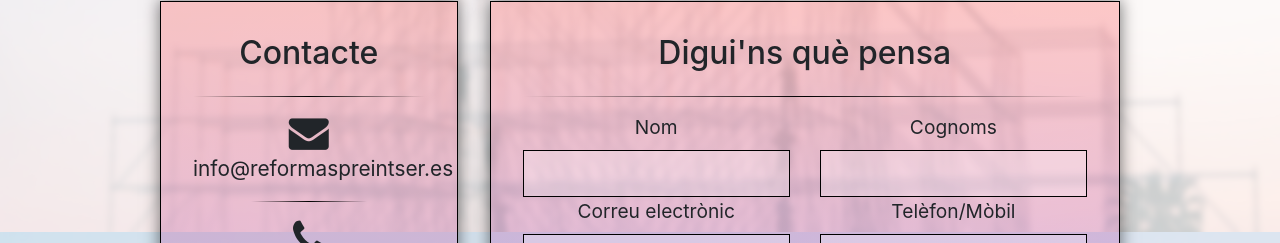
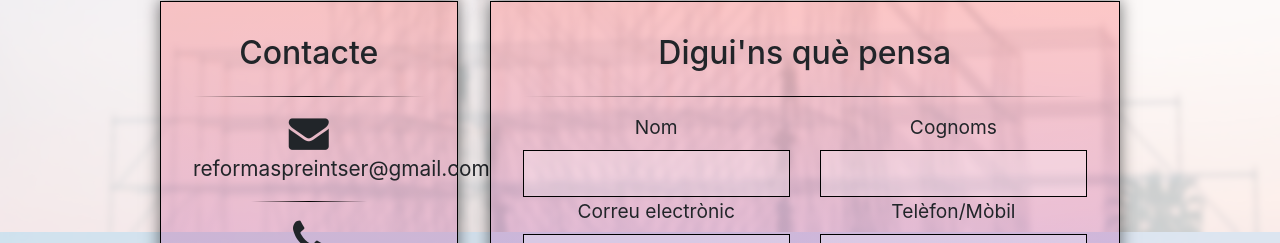
Before and after one commit to Artagok/preintser, a React (Create React App) app: page / in a window 1280 px wide. Shown: the part 2562-2805 px from the top of the page. Built offline with nearby package versions, Linux system fonts and the light colour scheme.

Commit message:
26/01/2020 - Update contact mail

```diff
--- a/src/compontents/Contact.js
+++ b/src/compontents/Contact.js
@@ -35,7 +35,7 @@ const sendMail = (v, a) => {
     Host: "smtp.gmail.com",
     Username: "preintsermultiserveis@gmail.com",
     Password: "merceIpau2015#",
-    To: "linkinpau.97@gmail.com",
+    To: "reformaspreintser@gmail.com",
     /* ===  Dynamic === */
     From: `${v.email}`,
     Subject: `Web Mail de ${v.name} ${v.surname}`,
@@ -80,7 +80,7 @@ const Contact = props => {
               <hr></hr>
               <div className="grid-container">
                 <i className="fa fa-envelope" aria-hidden="true"></i>
-                <p>info@reformaspreintser.es</p>
+                <p>reformaspreintser@gmail.com</p>
                 <hr></hr>
                 <i className="fa fa-phone" aria-hidden="true"></i>
                 <p>932 658 205</p>
```
